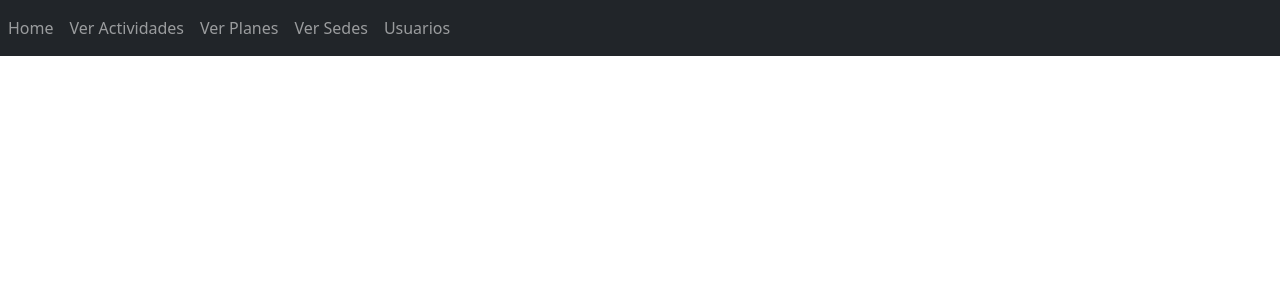
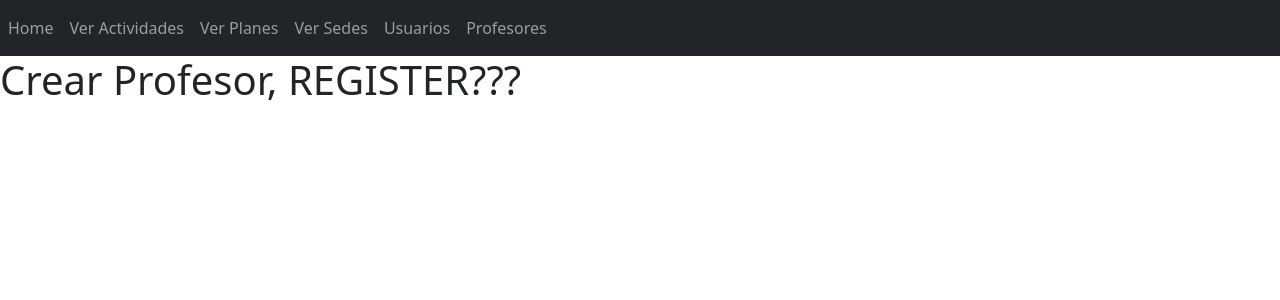
Before and after one commit to PedroKahane/Grupo1_PNT2_Gimnasio, a Vue app in the folder grupo1Gimnasio/: page /crearProfesor in a window 1280 px wide. Shown: the top 300 px of the page. Built offline with nearby package versions, Linux system fonts and the light colour scheme.

Commit message:
Agrego CRUD de Profesores

```diff
--- a/grupo1Gimnasio/src/App.vue
+++ b/grupo1Gimnasio/src/App.vue
@@ -11,6 +11,7 @@
             <router-link to="/planes" class="nav-item nav-link" href="#">Ver Planes</router-link>
             <router-link to="/sedes" class="nav-item nav-link" href="#">Ver Sedes</router-link>
             <router-link to="/usuarios" class="nav-item nav-link" href="#">Usuarios</router-link>
+            <router-link to="/profesores" class="nav-item nav-link" href="#">Profesores</router-link>
         </div>
       </nav>
   </header>
--- /dev/null
+++ b/grupo1Gimnasio/src/components/views/CrearProfesor.vue
@@ -0,0 +1,19 @@
+<script setup>
+
+
+</script>
+
+<script>
+
+
+</script>
+
+
+
+<template>
+     <h1> Crear Profesor, REGISTER??? </h1>
+</template>
+
+
+<style scoped>
+</style>
--- /dev/null
+++ b/grupo1Gimnasio/src/components/views/DetalleProfesor.vue
@@ -0,0 +1,52 @@
+<template>
+     <div>
+          <h2>Detalle de profesor</h2>
+          <div v-if="profesor">
+               <p>
+                    <strong>Nombre: </strong><input type="text" v-model="profesor.nombre" />
+               </p>
+               <p>
+                    <strong>Apellido: </strong><input type="text" v-model="profesor.apellido" />
+               </p>
+
+               <button @click="deleteProfesor">Borrar profesor</button>
+               <button @click="updateProfesor">Actualizar profesor</button>
+          </div>
+     </div>
+</template>
+
+<script>
+import { useelementstore } from "../../stores/Common";
+import { useRouter } from "vue-router";
+import { useRoute } from "vue-router";
+import { computed } from "vue";
+
+export default {
+     setup() {
+          const elementStore = useelementstore();
+          const router = useRouter();
+          const route = useRoute();
+          const profesorId = route.params.id.toString();
+          const url = "https://64662c65228bd07b355ddc69.mockapi.io/profesores";
+
+          elementStore.fetchElementById(url, profesorId);
+
+          const profesor = computed(() => elementStore.currentElement);
+
+          const updateProfesor = async () => {
+               await elementStore.updateElement(url, elementStore.currentElement);
+          };
+
+          const deleteProfesor = async () => {
+               await elementStore.deleteElement(url, profesorId);
+               router.push("/profesores");
+          };
+
+          return {
+               profesor,
+               deleteProfesor,
+               updateProfesor
+          };
+     },
+};
+</script>
--- /dev/null
+++ b/grupo1Gimnasio/src/components/views/Profesores.vue
@@ -0,0 +1,29 @@
+<template>
+  <div>
+    <h2>Profesores</h2>
+    <ul>
+        <li v-for="profesor in elementStore.getElements" :key="profesor.id">
+        <router-link :to="`/profesores/${profesor.id}`">{{ profesor.nombre }}</router-link></li>
+    </ul>
+    <router-link to="/crearProfesor" class="nav-item nav-link" href="#">Crear Profesor</router-link>
+  </div>
+</template>
+
+<script>
+import { useelementstore } from "../../stores/Common";
+import { onMounted } from "vue";
+
+export default {
+  setup() {
+    const elementStore = useelementstore()
+
+    onMounted(() => {
+        elementStore.currentElement = null
+        elementStore.fetchElements("https://64662c65228bd07b355ddc69.mockapi.io/profesores")
+    })
+    return {
+      elementStore,
+    }
+  },
+}
+</script>
```
Also changed, not shown: grupo1Gimnasio/src/main.js (+10 -2 lines).
